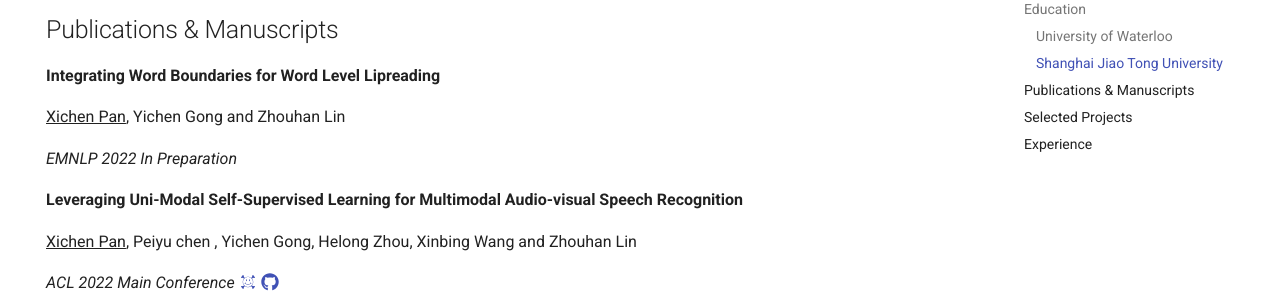
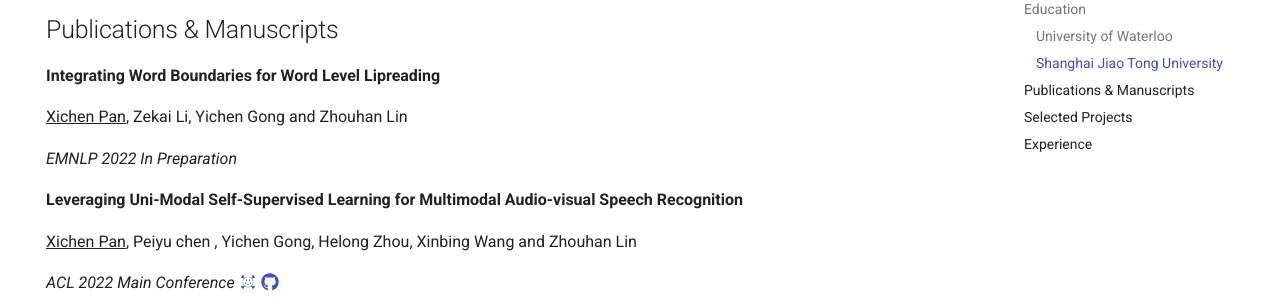
Before and after one commit to xichenpan/xichenpan.github.io, an MkDocs documentation site: the page built from docs/index.md, in a window 1280 px wide and 900 px high, scrolled down 941 px. Shown: the part 153-453 px from the top of the window. Built offline with MkDocs 1.6.1 and Material for MkDocs 9.7.7, drawn with Linux system fonts in a browser that asks for light colours.

Commit message:
Update index.md

```diff
--- a/docs/index.md
+++ b/docs/index.md
@@ -41,7 +41,7 @@ Email: [xcpan [dot] mail [at] gmail [dot] com](mailto:xcpan.mail@gmail.com)
 
 **Integrating Word Boundaries for Word Level Lipreading**
 
-<u>Xichen Pan</u>, Yichen Gong and Zhouhan Lin
+<u>Xichen Pan</u>, Zekai Li, Yichen Gong and Zhouhan Lin
 
 *EMNLP 2022 In Preparation*
 
```
